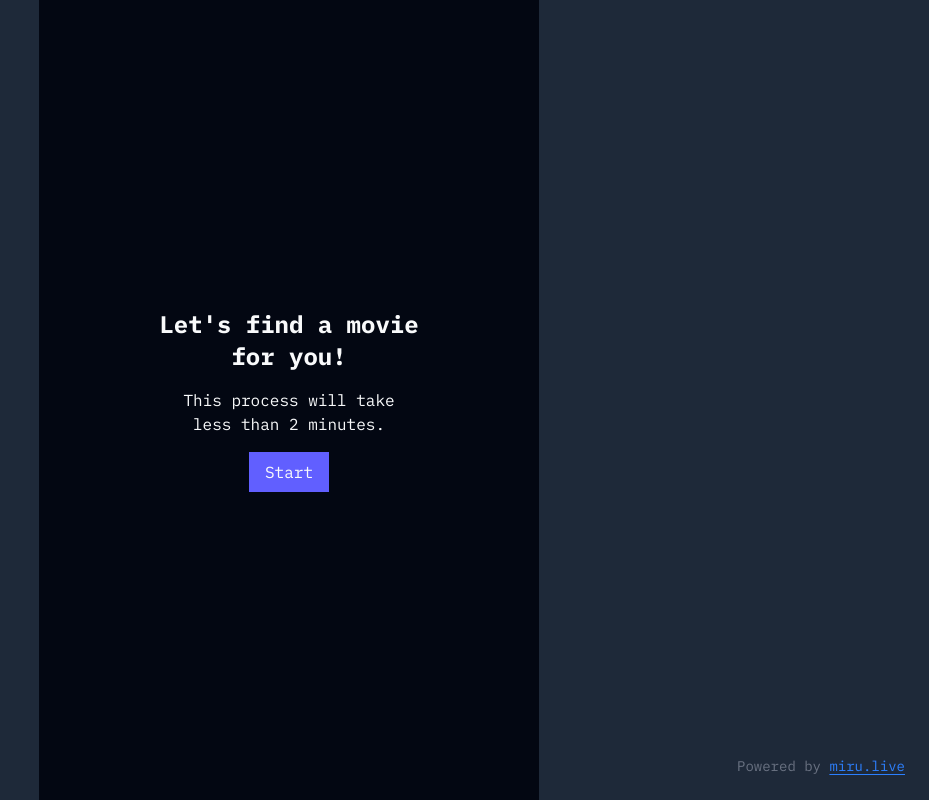
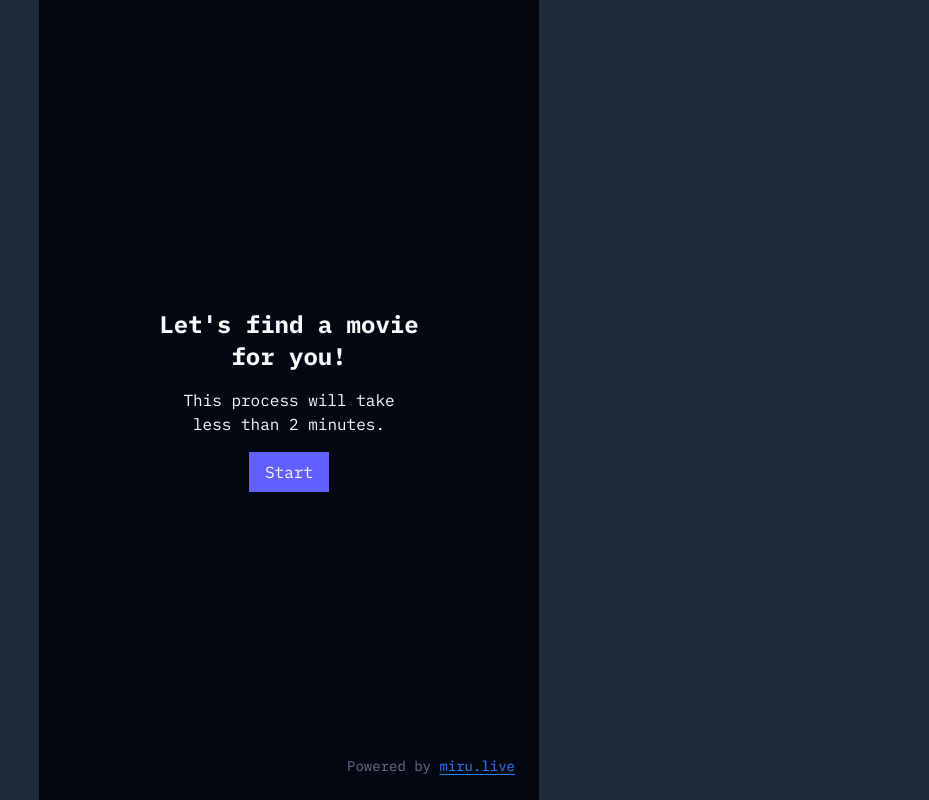
Before and after one commit to pierregoutheraud/reco-svelte, a SvelteKit app: page / in a window 1280 px wide. Shown: the whole page, without its empty margins (351-1280 px from the left). Built offline with nearby package versions, Linux system fonts and the light colour scheme.

Commit message:
fix: style

```diff
--- a/src/components/RecommendPage/RecommendationsStreamingPage.svelte
+++ b/src/components/RecommendPage/RecommendationsStreamingPage.svelte
@@ -96,14 +96,6 @@
     enrichedMovies = undefined;
     recommendations = undefined;
 
-    // Use persisted preferences from store
-    console.log("disliked from store:", moviePreferences.disliked);
-    console.log("liked from store:", moviePreferences.liked);
-    console.log(
-      "already recommended from store:",
-      moviePreferences.alreadyRecommended
-    );
-
     try {
       await streamAiRecommendations(
         {
--- a/src/routes/+page.svelte
+++ b/src/routes/+page.svelte
@@ -11,7 +11,7 @@
 </script>
 
 <div
-  class="flex flex-1 h-full flex-col gap-4 items-center justify-center w-full px-8"
+  class="relative flex flex-1 h-full flex-col gap-4 items-center justify-center w-full px-8"
 >
   <h1 class="text-2xl font-bold text-center">
     Let's find a movie<br />for you!
```
